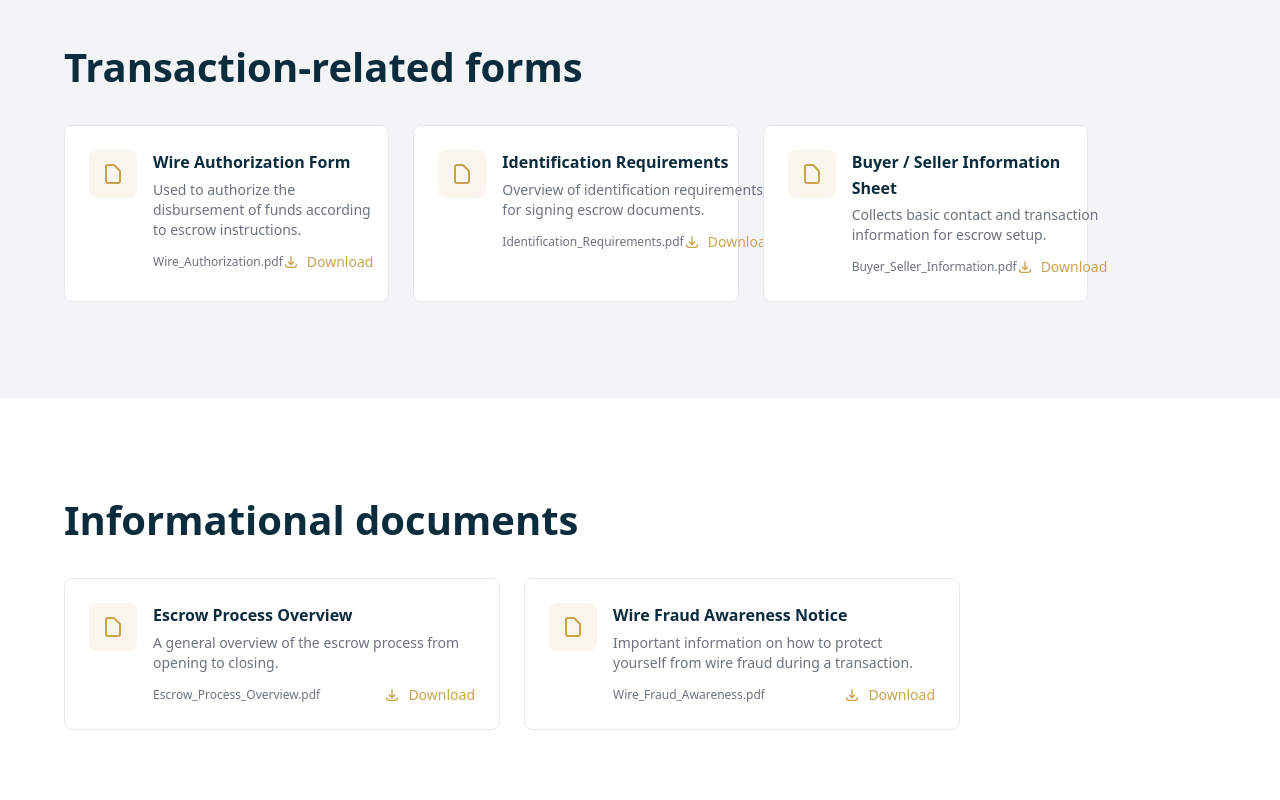
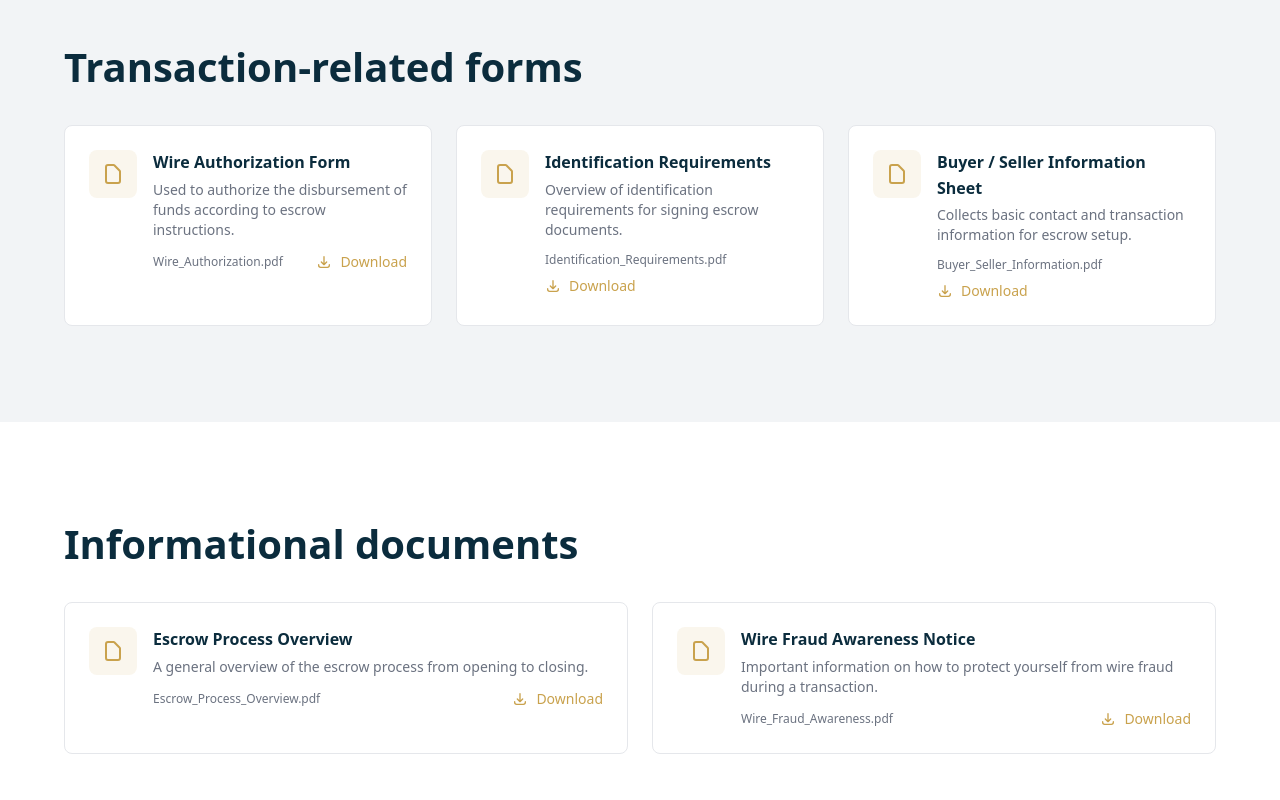
Before and after one commit to EvolvingCyberLLC/firsthavenescrow-frontend, a Next.js app: page /forms in a window 1280 px wide. Shown: the part 860-1660 px from the top of the page. Built offline with nearby package versions, Linux system fonts and the light colour scheme.

Commit message:
fix: fix the forms overflow

```diff
--- a/src/app/forms/page.tsx
+++ b/src/app/forms/page.tsx
@@ -68,10 +68,10 @@ const submissionGuidance = [
 
 export default function FormsPage() {
   return (
-    <div className="min-h-screen flex flex-col">
+    <div className="min-h-screen flex flex-col overflow-x-hidden">
       <Header />
 
-      <main className="flex-grow">
+      <main className="flex-grow w-full overflow-x-hidden">
         {/* Page Header */}
         <PageHeader
           title="Forms & Downloads"
@@ -98,7 +98,7 @@ export default function FormsPage() {
         <section className="section-padding bg-[var(--light-gray)]">
           <div className="container-custom">
             <h2 className="heading-lg mb-8">Transaction-related forms</h2>
-            <div className="grid md:grid-cols-2 lg:grid-cols-3 gap-6 max-w-5xl">
+            <div className="grid grid-cols-1 md:grid-cols-2 lg:grid-cols-3 gap-6">
               {transactionForms.map((form, index) => (
                 <DownloadCard key={index} {...form} />
               ))}
@@ -110,7 +110,7 @@ export default function FormsPage() {
         <section className="section-padding bg-white">
           <div className="container-custom">
             <h2 className="heading-lg mb-8">Informational documents</h2>
-            <div className="grid md:grid-cols-2 gap-6 max-w-4xl">
+            <div className="grid grid-cols-1 md:grid-cols-2 gap-6">
               {informationalDocuments.map((doc, index) => (
                 <DownloadCard key={index} {...doc} />
               ))}
--- a/src/app/globals.css
+++ b/src/app/globals.css
@@ -33,6 +33,7 @@
 
 html {
   scroll-behavior: smooth;
+  overflow-x: hidden;
 }
 
 body {
@@ -40,6 +41,7 @@ body {
   color: var(--text-dark);
   font-family: var(--font-sans), system-ui, -apple-system, sans-serif;
   line-height: 1.6;
+  overflow-x: hidden;
 }
 
 /* Button Styles */
--- a/src/components/DownloadCard.tsx
+++ b/src/components/DownloadCard.tsx
@@ -30,11 +30,11 @@ export default function DownloadCard({
             />
           </svg>
         </div>
-        <div className="flex-1">
-          <h3 className="font-semibold text-[var(--navy)] mb-1">{title}</h3>
-          <p className="text-sm text-[var(--text-muted)] mb-3">{description}</p>
-          <div className="flex items-center justify-between">
-            <span className="text-xs text-[var(--text-muted)]">{fileName}</span>
+        <div className="flex-1 min-w-0">
+          <h3 className="font-semibold text-[var(--navy)] mb-1 break-words">{title}</h3>
+          <p className="text-sm text-[var(--text-muted)] mb-3 break-words">{description}</p>
+          <div className="flex items-center justify-between gap-2 flex-wrap">
+            <span className="text-xs text-[var(--text-muted)] break-all">{fileName}</span>
             <a
               href={fileUrl}
               download
```
